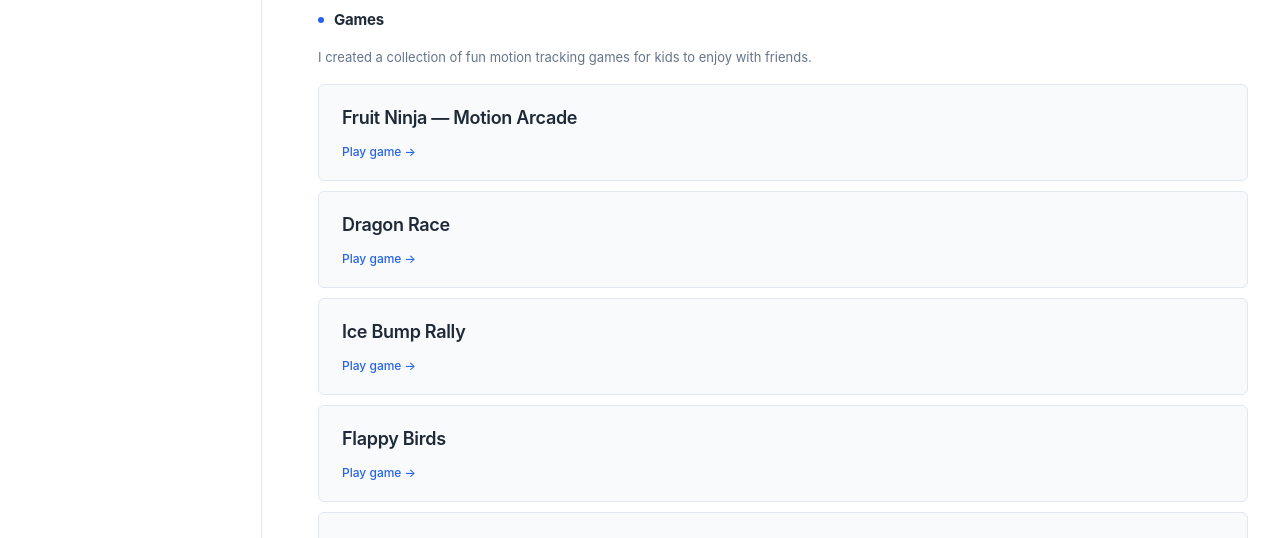
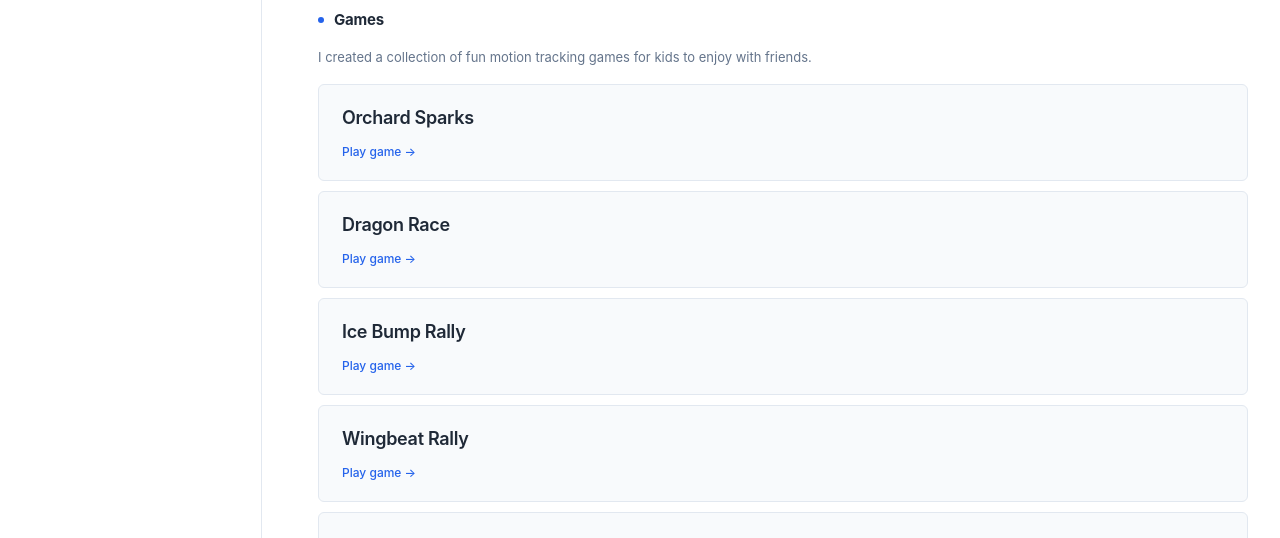
Before and after one commit to neverdie88/neverdie88.github.io, a Jekyll site: the page built from pages/tools.html, in a window 1280 px wide. Shown: the part 805-1343 px from the top of the page. Built offline with Jekyll 4.4.1, drawn with Linux system fonts in a browser that asks for light colours.

Commit message:
Give motion games original branding and character artwork
Rename the fruit and bird games to Orchard Sparks and Wingbeat Rally, replace the dragon roster with original designs, and remove the franchise characters from Ice Bump Rally. Include complete dependency credits and asset inventories, retain old-URL redirects, and audit game releases before Pages deployment.

```diff
--- a/_data/tools.yml
+++ b/_data/tools.yml
@@ -32,9 +32,9 @@
   url: /sheet-music/
   action: Open tool
 
-- name: Fruit Ninja — Motion Arcade
+- name: Orchard Sparks
   category: Games
-  url: /fruit-ninja/
+  url: /orchard-sparks/
   action: Play game
 
 - name: Dragon Race
@@ -47,9 +47,9 @@
   url: /ice-bump-rally/
   action: Play game
 
-- name: Flappy Birds
+- name: Wingbeat Rally
   category: Games
-  url: /flappy-birds/
+  url: /wingbeat-rally/
   action: Play game
 
 - name: Star Sentinel
```
Also changed, not shown: .github/workflows/pages-deploy.yml, README.md.
